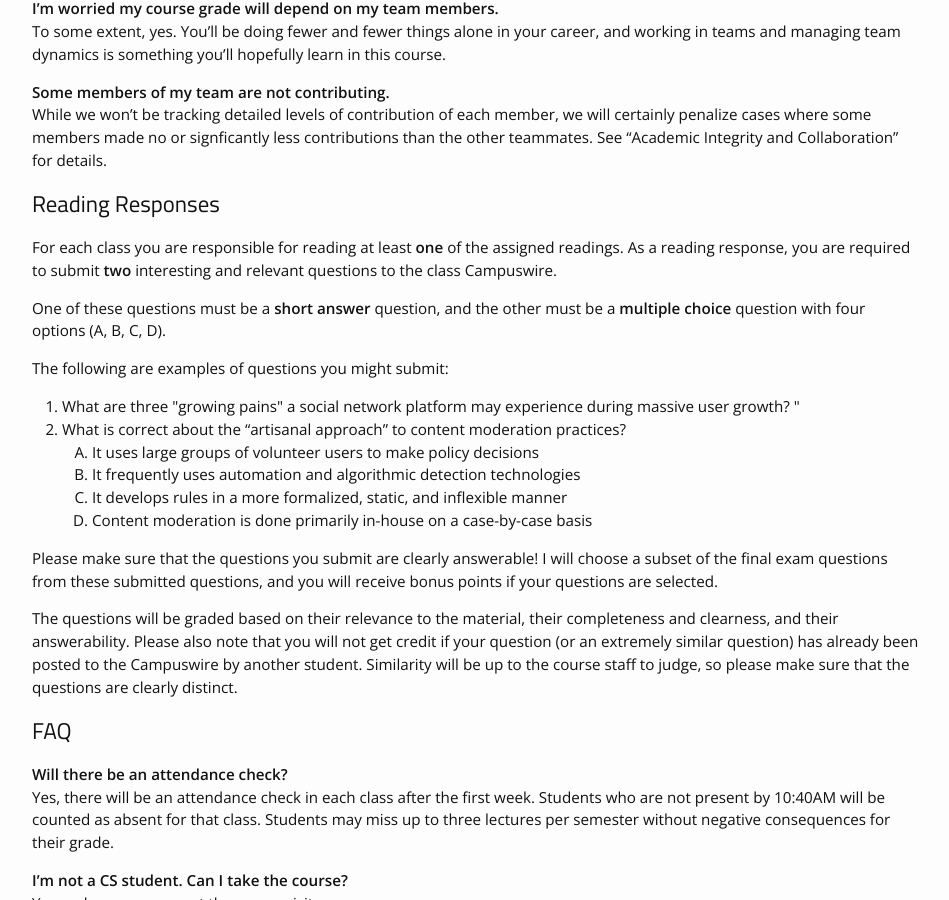
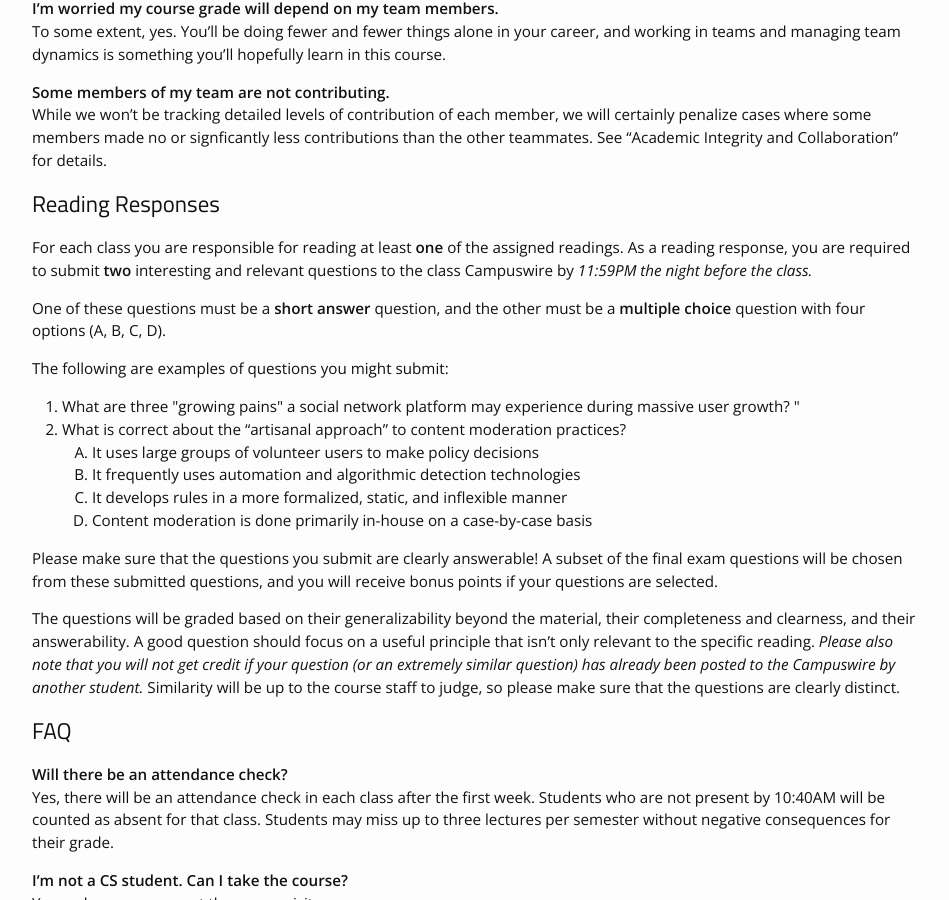
Before and after one commit to cstl-kaist/cs473-2025-fall, a Jekyll site: the page built from logistics.md, in a window 1280 px wide and 900 px high, scrolled down 1459 px. Shown: the whole window, without its empty margins (163-1112 px from the left). Built offline with Jekyll 4.4.1, drawn with Linux system fonts in a browser that asks for light colours; nearby versions of some CDN libraries.

Commit message:
I don't remember what I did

```diff
--- a/logistics.md
+++ b/logistics.md
@@ -57,7 +57,7 @@ While we won't be tracking detailed levels of contribution of each member, we wi
 
 <!-- TOC --><a name="reading-responses"></a>
 ## Reading Responses
-For each class you are responsible for reading at least **one** of the assigned readings. As a reading response, you are required to submit **two** interesting and relevant questions to the class Campuswire.
+For each class you are responsible for reading at least **one** of the assigned readings. As a reading response, you are required to submit **two** interesting and relevant questions to the class Campuswire by *11:59PM the night before the class.*
 
 One of these questions must be a **short answer** question, and the other must be a **multiple choice** question with four options (A, B, C, D).
 
@@ -75,9 +75,9 @@ The following are examples of questions you might submit:
     </li>
 </ol>
 
-Please make sure that the questions you submit are clearly answerable! I will choose a subset of the final exam questions from these submitted questions, and you will receive bonus points if your questions are selected.
+Please make sure that the questions you submit are clearly answerable! A subset of the final exam questions will be chosen from these submitted questions, and you will receive bonus points if your questions are selected.
 
-The questions will be graded based on their relevance to the material, their completeness and clearness, and their answerability. Please also note that you will not get credit if your question (or an extremely similar question) has already been posted to the Campuswire by another student. Similarity will be up to the course staff to judge, so please make sure that the questions are clearly distinct.
+The questions will be graded based on their generalizability beyond the material, their completeness and clearness, and their answerability. A good question should focus on a useful principle that isn't only relevant to the specific reading. *Please also note that you will not get credit if your question (or an extremely similar question) has already been posted to the Campuswire by another student.* Similarity will be up to the course staff to judge, so please make sure that the questions are clearly distinct.
 
 <!-- TOC --><a name="faq"></a>
 ## FAQ
```
